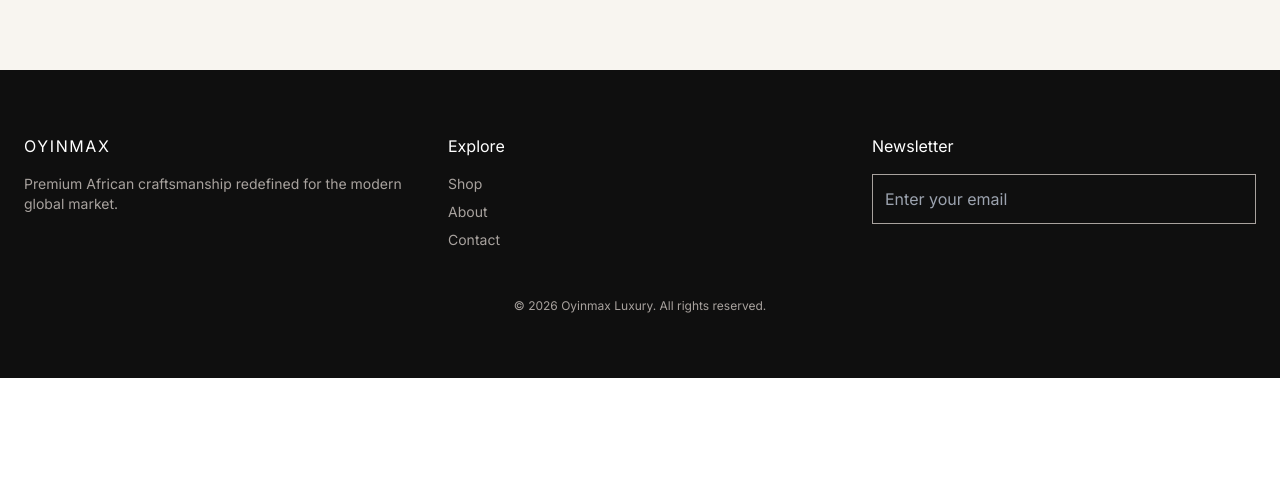
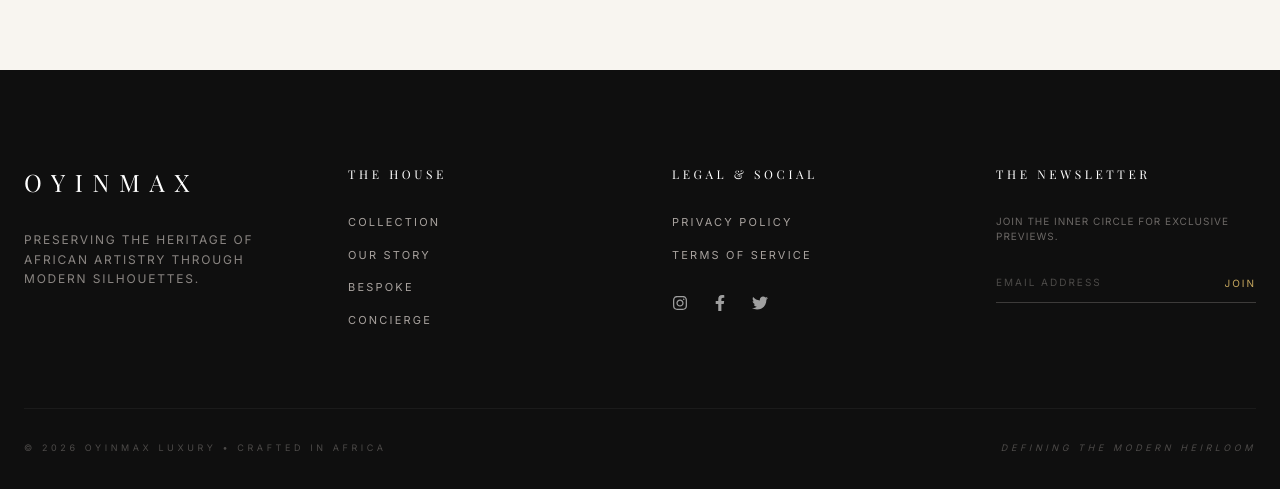
Before and after one commit to oyinmax-luxury/oyinmax-frontend, a React (Vite) app: page / in a window 1280 px wide. Shown: the part 1210-1699 px from the top of the page. Before the commit the page ends 1588 px from the top, so only its background shows below. Built offline with nearby package versions, Linux system fonts and the light colour scheme; no server answers.

Commit message:
updated footer

```diff
--- a/src/components/layouts/Footer.jsx
+++ b/src/components/layouts/Footer.jsx
@@ -1,35 +1,93 @@
+
+import { Link } from "react-router-dom";
+import { FaInstagram, FaTwitter, FaFacebookF } from "react-icons/fa";
+
 export default function Footer() {
   return (
-    <footer className="bg-brand-dark text-brand-muted py-16 px-6">
-      <div className="max-w-7xl mx-auto grid md:grid-cols-3 gap-10">
-        <div>
-          <h3 className="text-white tracking-widest mb-4">OYINMAX</h3>
-          <p className="text-sm">
-            Premium African craftsmanship redefined for the modern global market.
+    <footer className="bg-brand-dark text-brand-muted pt-24 pb-12 px-6">
+      <div className="max-w-7xl mx-auto">
+        {/* Main Footer Content */}
+        <div className="grid grid-cols-1 md:grid-cols-4 gap-16 mb-20">
+
+          {/* Brand Pillar */}
+          <div className="md:col-span-1">
+            <h3 className="text-white font-luxury text-2xl tracking-[0.4em] mb-8">
+              OYINMAX
+            </h3>
+            <p className="text-xs uppercase tracking-[0.15em] leading-relaxed opacity-80">
+              Preserving the heritage of <br />
+              African artistry through <br />
+              modern silhouettes.
             </p>
           </div>
 
+          {/* Navigation Pillar */}
           <div>
-          <h4 className="text-white mb-4">Explore</h4>
-          <ul className="space-y-2 text-sm">
-            <li>Shop</li>
-            <li>About</li>
-            <li>Contact</li>
+            <h4 className="text-white font-luxury text-xs uppercase tracking-[0.3em] mb-8">
+              The House
+            </h4>
+            <ul className="space-y-4 text-[11px] uppercase tracking-[0.2em]">
+              <li>
+                <Link to="/shop" className="hover:text-brand-gold transition-colors duration-500">Collection</Link>
+              </li>
+              <li>
+                <Link to="/about" className="hover:text-brand-gold transition-colors duration-500">Our Story</Link>
+              </li>
+              <li>
+                <Link to="/shop" className="hover:text-brand-gold transition-colors duration-500">Bespoke</Link>
+              </li>
+              <li>
+                <Link to="/contact" className="hover:text-brand-gold transition-colors duration-500">Concierge</Link>
+              </li>
             </ul>
           </div>
 
+          {/* Social & Legal Pillar */}
           <div>
-          <h4 className="text-white mb-4">Newsletter</h4>
-          <input
-            type="email"
-            placeholder="Enter your email"
-            className="w-full p-3 bg-transparent border border-brand-muted focus:outline-none"
-          />
+            <h4 className="text-white font-luxury text-xs uppercase tracking-[0.3em] mb-8">
+              Legal & Social
+            </h4>
+            <ul className="space-y-4 text-[11px] uppercase tracking-[0.2em] mb-8">
+              <li className="hover:text-brand-gold cursor-pointer transition-colors">Privacy Policy</li>
+              <li className="hover:text-brand-gold cursor-pointer transition-colors">Terms of Service</li>
+            </ul>
+            <div className="flex gap-6 text-white/60">
+              <FaInstagram className="hover:text-brand-gold cursor-pointer transition-colors" />
+              <FaFacebookF className="hover:text-brand-gold cursor-pointer transition-colors" />
+              <FaTwitter className="hover:text-brand-gold cursor-pointer transition-colors" />
             </div>
           </div>
 
-      <div className="text-center mt-12 text-xs">
-        © {new Date().getFullYear()} Oyinmax Luxury. All rights reserved.
+          {/* Newsletter Pillar */}
+          <div className="md:col-span-1">
+            <h4 className="text-white font-luxury text-xs uppercase tracking-[0.3em] mb-8">
+              The Newsletter
+            </h4>
+            <p className="text-[10px] uppercase tracking-[0.1em] mb-6 opacity-60">
+              Join the inner circle for exclusive previews.
+            </p>
+            <div className="relative group">
+              <input
+                type="email"
+                placeholder="EMAIL ADDRESS"
+                className="w-full pb-3 bg-transparent border-b border-brand-muted/30 text-[10px] tracking-[0.2em] focus:border-brand-gold focus:outline-none transition-colors duration-700 placeholder:text-brand-muted/40"
+              />
+              <button className="absolute right-0 bottom-3 text-[10px] tracking-[0.2em] text-brand-gold uppercase hover:text-white transition-colors">
+                Join
+              </button>
+            </div>
+          </div>
+        </div>
+
+        {/* Bottom Bar */}
+        <div className="pt-8 border-t border-white/5 flex flex-col md:flex-row justify-between items-center gap-4">
+          <div className="text-[9px] uppercase tracking-[0.4em] opacity-40">
+            © {new Date().getFullYear()} Oyinmax Luxury • Crafted in Africa
+          </div>
+          <div className="text-[9px] uppercase tracking-[0.4em] opacity-40 italic">
+            Defining the Modern Heirloom
+          </div>
+        </div>
       </div>
     </footer>
   );
```
Lines whose indentation alone changed are shown as unchanged.
